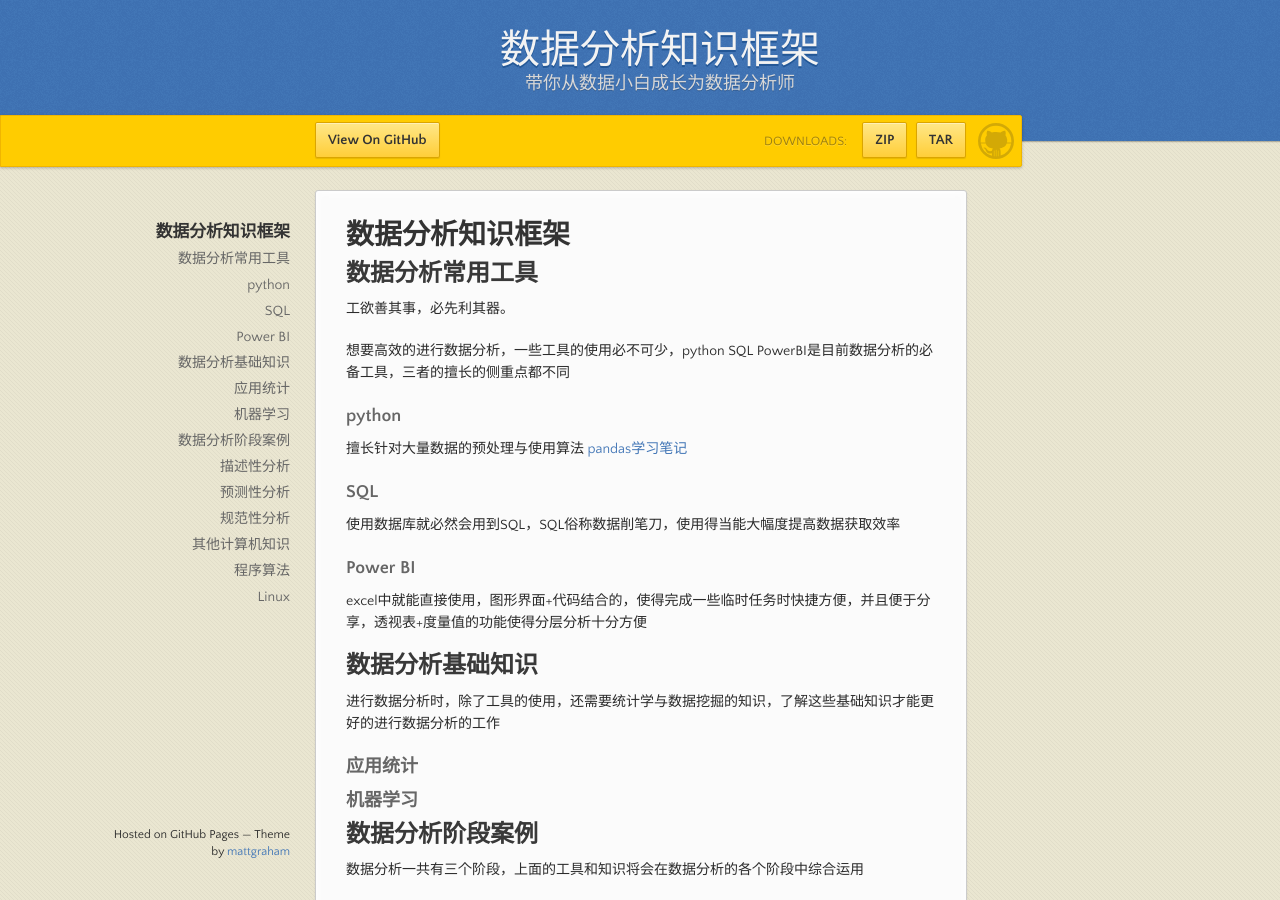
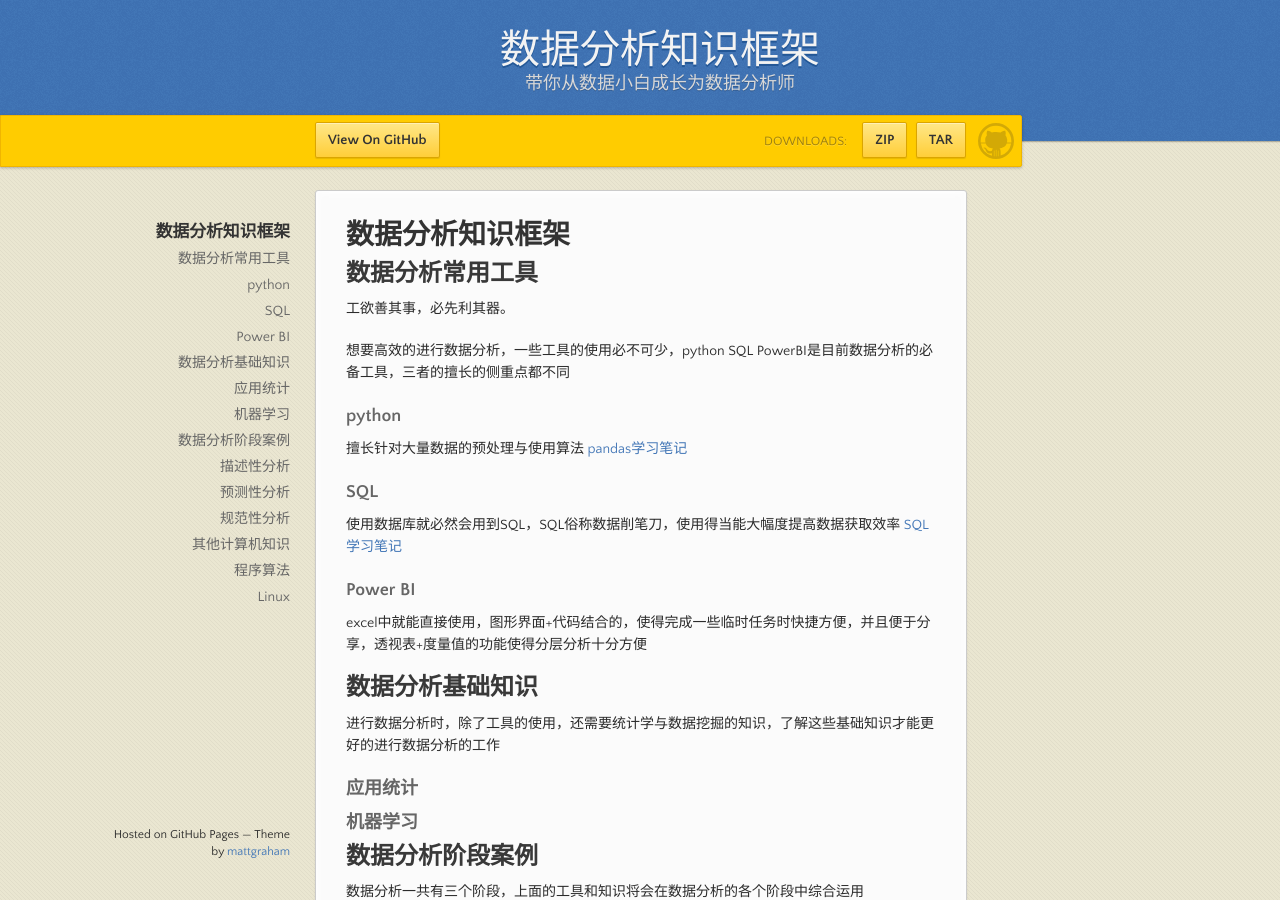
Before and after one commit to analy-liu/analy-liu.github.io, a Jekyll site: the page built from index.md, in a window 1280 px wide and 900 px high. Built offline with Jekyll 4.4.1, drawn with Linux system fonts in a browser that asks for light colours; our own code applies the rules of GitHub Pages for plain Markdown files.

Commit message:
主页添加链接

```diff
--- a/index.md
+++ b/index.md
@@ -16,6 +16,7 @@ layout: default
 
 ### SQL
 使用数据库就必然会用到SQL，SQL俗称数据削笔刀，使用得当能大幅度提高数据获取效率
+[SQL学习笔记](./2022/06/01/SQL语法.html)
 
 ### Power BI
 excel中就能直接使用，图形界面+代码结合的，使得完成一些临时任务时快捷方便，并且便于分享，透视表+度量值的功能使得分层分析十分方便
```
